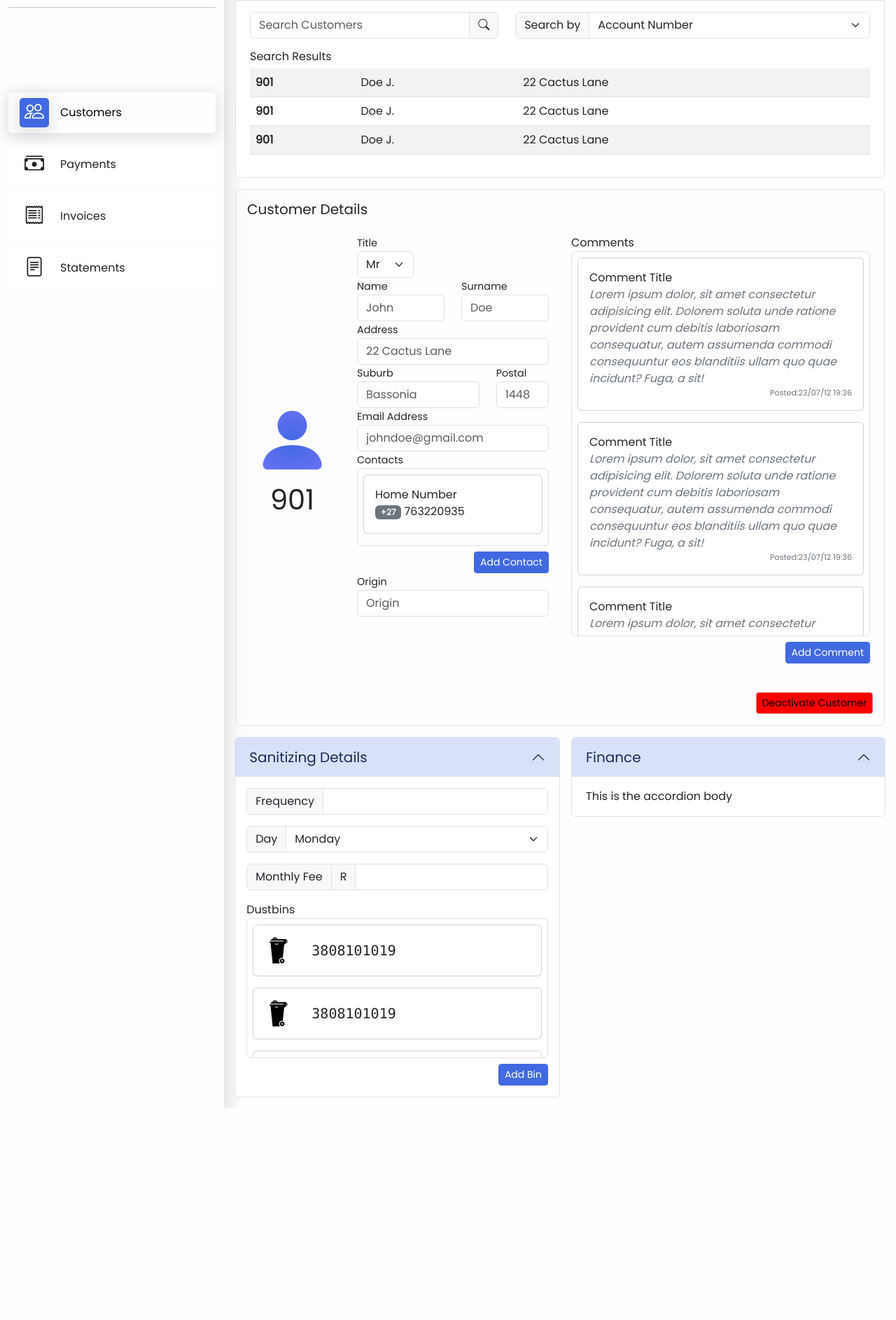
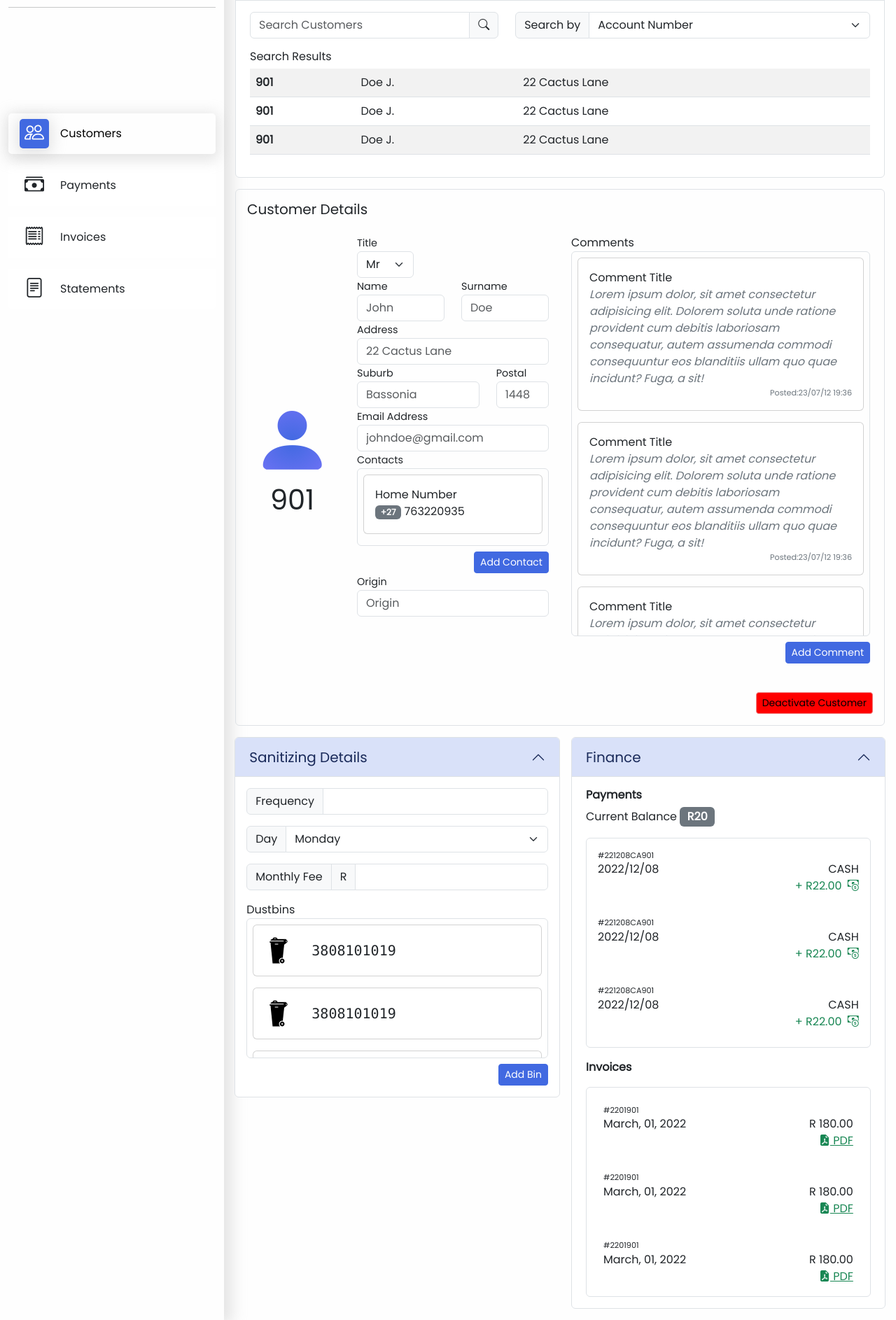
Before and after one commit to terrychitter/customer-management-system, a PHP site: page /dashboard/customer.html in a window 1280 px wide. Shown: the part 116-2002 px from the top of the page at 70% size. Before the commit the page ends 1700 px from the top, so only its background shows below. Run offline with PHP 8.4, Linux system fonts and the light colour scheme; some libraries are stand-ins or nearby versions.

Commit message:
add finances layout

```diff
--- a/dashboard/customer.css
+++ b/dashboard/customer.css
@@ -74,3 +74,22 @@
 .dustbins-container .card:hover {
   background-color: #d9e1f9;
 }
+
+.payments-container {
+  min-height: 200px;
+  max-height: 300px;
+}
+
+.payments-container .card {
+  margin-bottom: 1rem;
+  border: none;
+}
+
+.invoices-container {
+  min-height: 200px;
+  max-height: 300px;
+}
+
+.invoices-container .card {
+  border: none;
+}
--- a/dashboard/customer.html
+++ b/dashboard/customer.html
@@ -703,7 +703,295 @@
                   class="accordion-collapse collapse show"
                   aria-labelledby="finance-heading"
                 >
-                  <div class="accordion-body">This is the accordion body</div>
+                  <!-- Finance Panel Body -->
+                  <div class="accordion-body">
+                    <!-- Paymenys Col -->
+                    <div class="payments col">
+                      <div class="row mb-3">
+                        <h3 class="col-12 fs-6 col-sm-6 col-lg-12 col-xxl-6">
+                          <b>Payments</b>
+                        </h3>
+                        <div
+                          class="col-12 col-sm text-sm-end col-lg-12 text-lg-start col-xxl text-xxl-end"
+                        >
+                          Current Balance
+                          <span class="fs-6 badge bg-secondary">R20</span>
+                        </div>
+                      </div>
+                      <div
+                        class="payments-container overflow-auto border rounded p-2"
+                      >
+                        <!-- Payment Card -->
+                        <div class="card">
+                          <div class="card-body p-2">
+                            <div class="col-12" style="font-size: 0.7rem">
+                              #221208CA901
+                            </div>
+                            <div class="row">
+                              <div class="col">2022/12/08</div>
+                              <div
+                                class="col text-end text-sm-center text-lg-end text-xxl-center"
+                              >
+                                CASH
+                              </div>
+                              <div
+                                class="col-12 col-sm col-lg-12 col-xxl text-end text-success"
+                              >
+                                + R22.00
+                                <i class="bi bi-cash-coin ms-1"></i>
+                              </div>
+                            </div>
+                          </div>
+                        </div>
+                        <!-- Payment Card -->
+                        <div class="card">
+                          <div class="card-body p-2">
+                            <div class="col-12" style="font-size: 0.7rem">
+                              #221208CA901
+                            </div>
+                            <div class="row">
+                              <div class="col">2022/12/08</div>
+                              <div
+                                class="col text-end text-sm-center text-lg-end text-xxl-center"
+                              >
+                                CASH
+                              </div>
+                              <div
+                                class="col-12 col-sm col-lg-12 col-xxl text-end text-success"
+                              >
+                                + R22.00
+                                <i class="bi bi-cash-coin ms-1"></i>
+                              </div>
+                            </div>
+                          </div>
+                        </div>
+                        <!-- Payment Card -->
+                        <div class="card">
+                          <div class="card-body p-2">
+                            <div class="col-12" style="font-size: 0.7rem">
+                              #221208CA901
+                            </div>
+                            <div class="row">
+                              <div class="col">2022/12/08</div>
+                              <div
+                                class="col text-end text-sm-center text-lg-end text-xxl-center"
+                              >
+                                CASH
+                              </div>
+                              <div
+                                class="col-12 col-sm col-lg-12 col-xxl text-end text-success"
+                              >
+                                + R22.00
+                                <i class="bi bi-cash-coin ms-1"></i>
+                              </div>
+                            </div>
+                          </div>
+                        </div>
+                        <!-- Payment Card -->
+                        <div class="card">
+                          <div class="card-body p-2">
+                            <div class="col-12" style="font-size: 0.7rem">
+                              #221208CA901
+                            </div>
+                            <div class="row">
+                              <div class="col">2022/12/08</div>
+                              <div
+                                class="col text-end text-sm-center text-lg-end text-xxl-center"
+                              >
+                                CASH
+                              </div>
+                              <div
+                                class="col-12 col-sm col-lg-12 col-xxl text-end text-success"
+                              >
+                                + R22.00
+                                <i class="bi bi-cash-coin ms-1"></i>
+                              </div>
+                            </div>
+                          </div>
+                        </div>
+                        <!-- Payment Card -->
+                        <div class="card">
+                          <div class="card-body p-2">
+                            <div class="col-12" style="font-size: 0.7rem">
+                              #221208CA901
+                            </div>
+                            <div class="row">
+                              <div class="col">2022/12/08</div>
+                              <div
+                                class="col text-end text-sm-center text-lg-end text-xxl-center"
+                              >
+                                CASH
+                              </div>
+                              <div
+                                class="col-12 col-sm col-lg-12 col-xxl text-end text-success"
+                              >
+                                + R22.00
+                                <i class="bi bi-cash-coin ms-1"></i>
+                              </div>
+                            </div>
+                          </div>
+                        </div>
+                      </div>
+                    </div>
+                    <div class="invoices col mt-3">
+                      <div class="col-12 mb-3"><b>Invoices</b></div>
+                      <div
+                        class="invoices-container col-12 border rounded p-2 overflow-auto"
+                      >
+                        <!-- Invoice Card -->
+                        <div class="card">
+                          <div class="card-body">
+                            <div class="row">
+                              <div class="col" style="font-size: 0.7rem">
+                                #2201901
+                              </div>
+                            </div>
+                            <div class="row">
+                              <div class="col">March, 01, 2022</div>
+                              <div
+                                class="col text-end text-sm-center text-lg-end text-xxl-center"
+                              >
+                                R 180.00
+                              </div>
+                              <div
+                                class="pdf-icon col col-12 col-sm col-lg-12 col-xxl text-end"
+                              >
+                                <a href="" class="link-success">
+                                  <i class="bi bi-file-earmark-pdf-fill"></i>
+                                  PDF</a
+                                >
+                              </div>
+                            </div>
+                          </div>
+                        </div>
+                        <div class="card">
+                          <div class="card-body">
+                            <div class="row">
+                              <div class="col" style="font-size: 0.7rem">
+                                #2201901
+                              </div>
+                            </div>
+                            <div class="row">
+                              <div class="col">March, 01, 2022</div>
+                              <div
+                                class="col text-end text-sm-center text-lg-end text-xxl-center"
+                              >
+                                R 180.00
+                              </div>
+                              <div
+                                class="pdf-icon col col-12 col-sm col-lg-12 col-xxl text-end"
+                              >
+                                <a href="" class="link-success">
+                                  <i class="bi bi-file-earmark-pdf-fill"></i>
+                                  PDF</a
+                                >
+                              </div>
+                            </div>
+                          </div>
+                        </div>
+                        <div class="card">
+                          <div class="card-body">
+                            <div class="row">
+                              <div class="col" style="font-size: 0.7rem">
+                                #2201901
+                              </div>
+                            </div>
+                            <div class="row">
+                              <div class="col">March, 01, 2022</div>
+                              <div
+                                class="col text-end text-sm-center text-lg-end text-xxl-center"
+                              >
+                                R 180.00
+                              </div>
+                              <div
+                                class="pdf-icon col col-12 col-sm col-lg-12 col-xxl text-end"
+                              >
+                                <a href="" class="link-success">
+                                  <i class="bi bi-file-earmark-pdf-fill"></i>
+                                  PDF</a
+                                >
+                              </div>
+                            </div>
+                          </div>
+                        </div>
+                        <div class="card">
+                          <div class="card-body">
+                            <div class="row">
+                              <div class="col" style="font-size: 0.7rem">
+                                #2201901
+                              </div>
+                            </div>
+                            <div class="row">
+                              <div class="col">March, 01, 2022</div>
+                              <div
+                                class="col text-end text-sm-center text-lg-end text-xxl-center"
+                              >
+                                R 180.00
+                              </div>
+                              <div
+                                class="pdf-icon col col-12 col-sm col-lg-12 col-xxl text-end"
+                              >
+                                <a href="" class="link-success">
+                                  <i class="bi bi-file-earmark-pdf-fill"></i>
+                                  PDF</a
+                                >
+                              </div>
+                            </div>
+                          </div>
+                        </div>
+                        <div class="card">
+                          <div class="card-body">
+                            <div class="row">
+                              <div class="col" style="font-size: 0.7rem">
+                                #2201901
+                              </div>
+                            </div>
+                            <div class="row">
+                              <div class="col">March, 01, 2022</div>
+                              <div
+                                class="col text-end text-sm-center text-lg-end text-xxl-center"
+                              >
+                                R 180.00
+                              </div>
+                              <div
+                                class="pdf-icon col col-12 col-sm col-lg-12 col-xxl text-end"
+                              >
+                                <a href="" class="link-success">
+                                  <i class="bi bi-file-earmark-pdf-fill"></i>
+                                  PDF</a
+                                >
+                              </div>
+                            </div>
+                          </div>
+                        </div>
+                        <div class="card">
+                          <div class="card-body">
+                            <div class="row">
+                              <div class="col" style="font-size: 0.7rem">
+                                #2201901
+                              </div>
+                            </div>
+                            <div class="row">
+                              <div class="col">March, 01, 2022</div>
+                              <div
+                                class="col text-end text-sm-center text-lg-end text-xxl-center"
+                              >
+                                R 180.00
+                              </div>
+                              <div
+                                class="pdf-icon col col-12 col-sm col-lg-12 col-xxl text-end"
+                              >
+                                <a href="" class="link-success">
+                                  <i class="bi bi-file-earmark-pdf-fill"></i>
+                                  PDF</a
+                                >
+                              </div>
+                            </div>
+                          </div>
+                        </div>
+                      </div>
+                    </div>
+                  </div>
                 </div>
               </div>
             </div>
```
